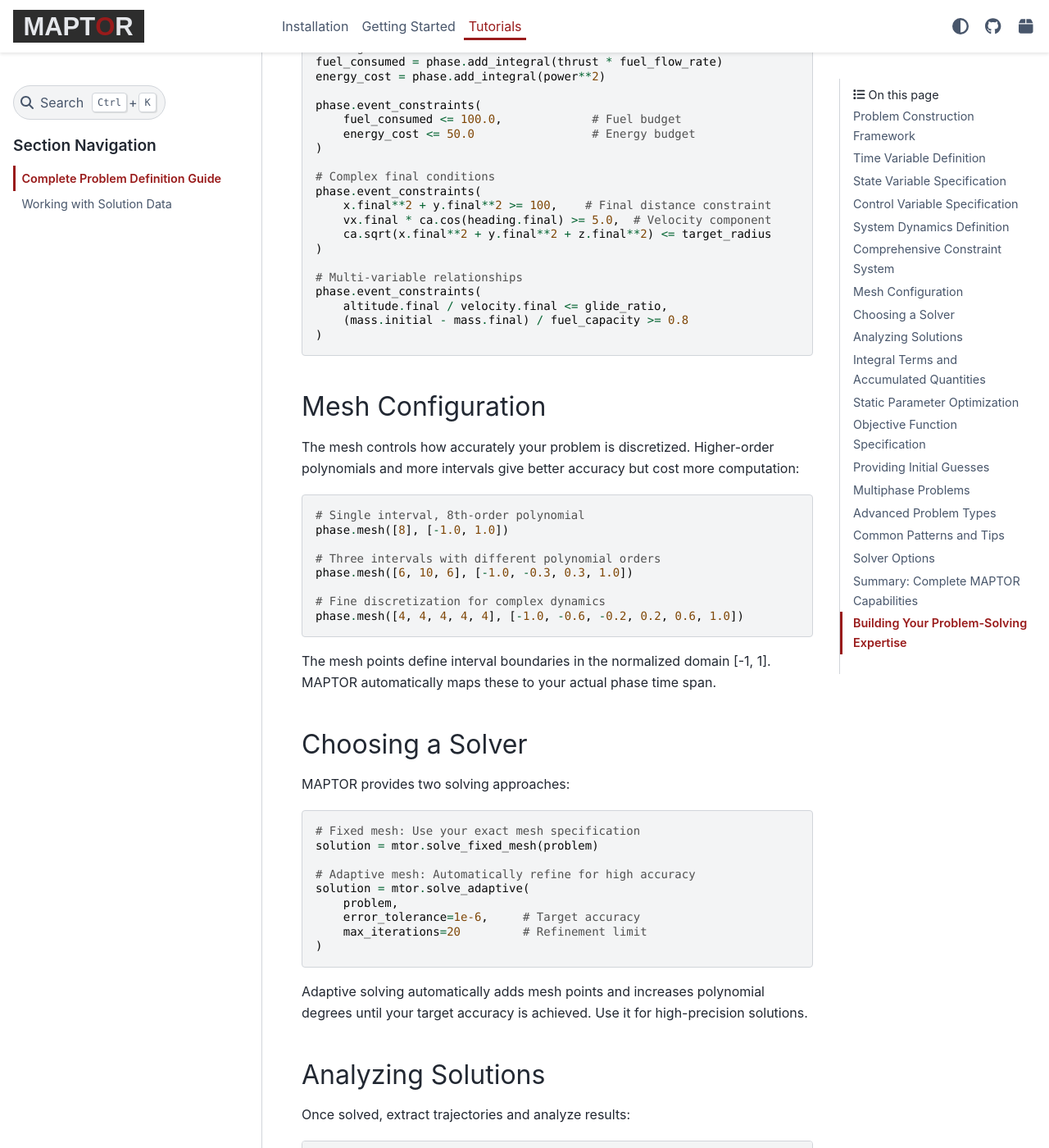
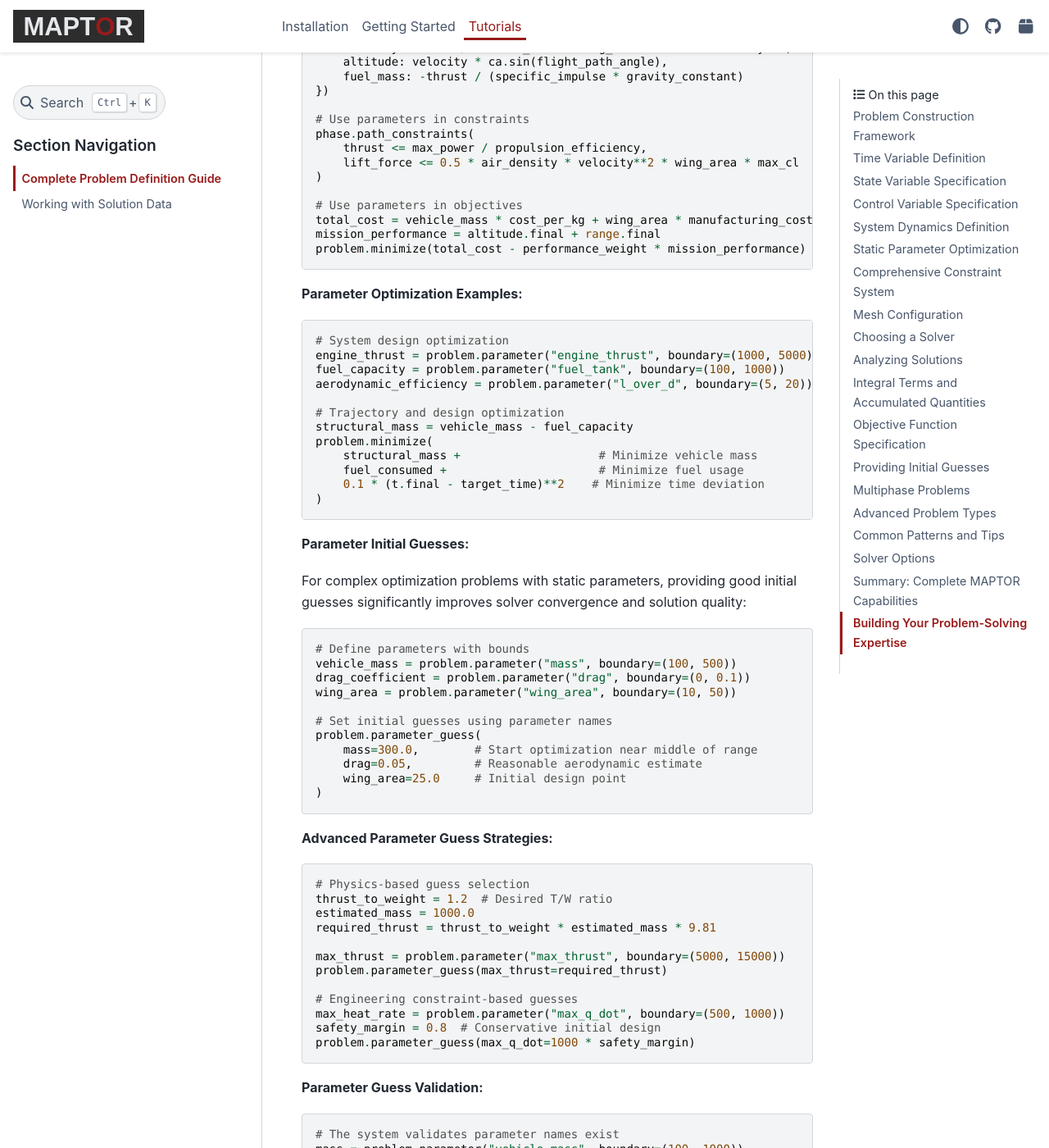
Before and after one commit to maptor/maptor, a Sphinx documentation site: the page built from docs/source/tutorials/problem_definition.rst, in a window 1280 px wide and 1400 px high, scrolled down 6153 px. Shown: the whole window at 82% size. Built offline with Sphinx 7.4.7 and the PyData theme 0.15.4, drawn with Linux system fonts in a browser that asks for light colours; pages that are not in the unit, such as notebooks, are missing from menus; some of the changed text lies outside the part shown.

```diff
--- a/docs/source/quickstart.rst
+++ b/docs/source/quickstart.rst
@@ -54,6 +54,86 @@ Let's solve a classic problem: reach a target in minimum time with limited thrus
 
 **Run this code** and you'll see the optimal trajectory: maximum thrust forward, then maximum thrust backward to arrive at rest.
 
+Design Optimization Capability
+----------------------------------------------
+
+Beyond basic trajectory optimization, MAPTOR handles problems where you need to determine optimal system design parameters alongside trajectories:
+
+.. code-block:: python
+
+    import maptor as mtor
+
+
+    # Engine sizing optimization with mass penalty
+    problem = mtor.Problem("Engine Sizing Optimization")
+    phase = problem.set_phase(1)
+
+    # Design parameter: maximum engine thrust capability
+    max_thrust = problem.parameter("max_thrust", boundary=(1000, 5000))
+
+    # Physical parameters
+    base_mass = 100.0  # kg (vehicle dry mass)
+    engine_mass_factor = 0.05  # kg per Newton (engine specific mass)
+    gravity = 9.81  # m/s²
+
+    # Mission variables
+    t = phase.time(initial=0.0)
+    altitude = phase.state("altitude", initial=0.0, final=1000.0)
+    velocity = phase.state("velocity", initial=0.0, final=0.0)
+    thrust = phase.control("thrust", boundary=(0, None))
+
+    # Engine cannot exceed design capability
+    phase.path_constraints(thrust <= max_thrust)
+
+    # Total vehicle mass increases with engine size
+    total_mass = base_mass + max_thrust * engine_mass_factor
+
+    # Vertical flight dynamics with gravity
+    phase.dynamics({altitude: velocity, velocity: thrust / total_mass - gravity})
+
+    # Objective: minimize mission time + engine mass penalty
+    engine_mass_cost = max_thrust * engine_mass_factor * 0.1  # Cost per kg of engine
+    problem.minimize(t.final + engine_mass_cost)
+
+    # Mesh configuration
+    phase.mesh([6], [-1.0, 1.0])
+
+
+    phase.guess(terminal_time=50.0)
+
+    # Solve with adaptive mesh refinement
+    solution = mtor.solve_adaptive(problem)
+
+    # Results
+    if solution.status["success"]:
+        optimal_thrust = solution.parameters["values"][0]
+        engine_mass = optimal_thrust * engine_mass_factor
+        total_vehicle_mass = base_mass + engine_mass
+        mission_time = solution.status["objective"] - engine_mass * 0.1
+
+        print("Optimal Engine Design:")
+        print(f"  Max thrust capability: {optimal_thrust:.0f} N")
+        print(f"  Engine mass: {engine_mass:.1f} kg")
+        print(f"  Total vehicle mass: {total_vehicle_mass:.1f} kg")
+        print(f"  Mission time: {mission_time:.1f} seconds")
+        print(f"  Thrust-to-weight ratio: {optimal_thrust / (total_vehicle_mass * gravity):.2f}")
+
+        solution.plot()
+    else:
+        print(f"Optimization failed: {solution.status['message']}")
+
+    #Output
+    #Optimal Engine Design:
+    #  Max thrust capability: 3535 N
+    #  Engine mass: 176.7 kg
+    #  Total vehicle mass: 276.7 kg
+    #  Mission time: 29.6 seconds
+    #  Thrust-to-weight ratio: 1.30
+
+**Run this code** and you'll see MAPTOR simultaneously optimized both the engine design and the flight trajectory.
+
+**Engineering Workflow:** Instead of guessing engine size, optimizing trajectory, then iterating, MAPTOR determines optimal engine size AND trajectory together.
+
 Understanding the Workflow
 ---------------------------
 
@@ -61,7 +141,7 @@ Every MAPTOR problem follows the same pattern:
 
 1. **Create Problem**: Container for your optimization
 2. **Set Phase(s)**: Trajectory segments with different dynamics
-3. **Define Variables**: Time, states (what evolves), controls (what you choose)
+3. **Define Variables**: Time, states (what evolves), controls (what you choose), parameters (design variables)
 4. **Set Dynamics**: How your system evolves (differential equations)
 5. **Add Constraints**: Safety limits, performance bounds, target conditions
 6. **Set Objective**: What to minimize (time, fuel, error, etc.)
@@ -72,6 +152,7 @@ Every MAPTOR problem follows the same pattern:
 
 - **States**: Quantities that evolve over time (position, velocity, mass, etc.)
 - **Controls**: Inputs you optimize (thrust, steering, power, etc.)
+- **Parameters**: Design variables that remain constant (engine size, battery capacity, etc.)
 - **Constraints**: Limits and requirements (bounds, targets, safety limits)
 - **Phases**: Trajectory segments that can link together automatically
 
@@ -110,6 +191,20 @@ Common Problem Types
     # Phase 2: Coast (automatically linked)
     coast = problem.set_phase(2)
     h2 = coast.state("altitude", initial=h1.final)  # Continuous altitude
+
+**Design Optimization**: Optimize system parameters and trajectory together
+
+.. code-block:: python
+
+    # Design parameter: engine capability
+    max_thrust = problem.parameter("max_thrust", boundary=(1000, 5000))
+
+    # Use parameter in constraints and objective
+    phase.path_constraints(thrust <= max_thrust)
+    total_mass = base_mass + max_thrust * engine_mass_factor
+
+    # Trade-off: mission time vs. engine mass
+    problem.minimize(t.final + max_thrust * mass_penalty)
 
 Adding Constraints
 ------------------
--- a/docs/source/tutorials/problem_definition.rst
+++ b/docs/source/tutorials/problem_definition.rst
@@ -260,6 +260,125 @@ Define how your system evolves over time using ordinary differential equations w
 
 You must provide dynamics for every state variable in your phase. The expressions can involve any combination of states, controls, time, parameters, and mathematical functions.
 
+Static Parameter Optimization
+-----------------------------
+
+Optimize design parameters that remain constant throughout the mission:
+
+**Basic Parameter Definition:**
+
+.. code-block:: python
+
+    # Unconstrained parameters
+    design_var = problem.parameter("design_variable")
+
+    # Bounded parameters
+    vehicle_mass = problem.parameter("mass", boundary=(100.0, 500.0))
+    wing_area = problem.parameter("wing_area", boundary=(10.0, 50.0))
+
+    # Upper bounded only
+    max_power = problem.parameter("power_limit", boundary=(None, 5000.0))
+
+    # Lower bounded only
+    min_thrust = problem.parameter("min_thrust", boundary=(1000.0, None))
+
+    # Fixed parameter value - numeric constant
+    gravity_constant = problem.parameter("gravity", fixed=9.81)
+
+    # Fixed parameter value - symbolic relationship
+    mass2 = problem.parameter("mass2", fixed=mass1 * 2.0)
+
+**Parameters in Dynamics and Constraints:**
+
+.. code-block:: python
+
+    # Use parameters in dynamics
+    phase.dynamics({
+        velocity: thrust / vehicle_mass - drag_coefficient * velocity**2,
+        altitude: velocity * ca.sin(flight_path_angle),
+        fuel_mass: -thrust / (specific_impulse * gravity_constant)
+    })
+
+    # Use parameters in constraints
+    phase.path_constraints(
+        thrust <= max_power / propulsion_efficiency,
+        lift_force <= 0.5 * air_density * velocity**2 * wing_area * max_cl
+    )
+
+    # Use parameters in objectives
+    total_cost = vehicle_mass * cost_per_kg + wing_area * manufacturing_cost
+    mission_performance = altitude.final + range.final
+    problem.minimize(total_cost - performance_weight * mission_performance)
+
+**Parameter Optimization Examples:**
+
+.. code-block:: python
+
+    # System design optimization
+    engine_thrust = problem.parameter("engine_thrust", boundary=(1000, 5000))
+    fuel_capacity = problem.parameter("fuel_tank", boundary=(100, 1000))
+    aerodynamic_efficiency = problem.parameter("l_over_d", boundary=(5, 20))
+
+    # Trajectory and design optimization
+    structural_mass = vehicle_mass - fuel_capacity
+    problem.minimize(
+        structural_mass +                    # Minimize vehicle mass
+        fuel_consumed +                      # Minimize fuel usage
+        0.1 * (t.final - target_time)**2    # Minimize time deviation
+    )
+
+**Parameter Initial Guesses:**
+
+For complex optimization problems with static parameters, providing good initial guesses significantly improves solver convergence and solution quality:
+
+.. code-block:: python
+
+    # Define parameters with bounds
+    vehicle_mass = problem.parameter("mass", boundary=(100, 500))
+    drag_coefficient = problem.parameter("drag", boundary=(0, 0.1))
+    wing_area = problem.parameter("wing_area", boundary=(10, 50))
+
+    # Set initial guesses using parameter names
+    problem.parameter_guess(
+        mass=300.0,        # Start optimization near middle of range
+        drag=0.05,         # Reasonable aerodynamic estimate
+        wing_area=25.0     # Initial design point
+    )
+
+**Advanced Parameter Guess Strategies:**
+
+.. code-block:: python
+
+    # Physics-based guess selection
+    thrust_to_weight = 1.2  # Desired T/W ratio
+    estimated_mass = 1000.0
+    required_thrust = thrust_to_weight * estimated_mass * 9.81
+
+    max_thrust = problem.parameter("max_thrust", boundary=(5000, 15000))
+    problem.parameter_guess(max_thrust=required_thrust)
+
+    # Engineering constraint-based guesses
+    max_heat_rate = problem.parameter("max_q_dot", boundary=(500, 1000))
+    safety_margin = 0.8  # Conservative initial design
+    problem.parameter_guess(max_q_dot=1000 * safety_margin)
+
+**Parameter Guess Validation:**
+
+.. code-block:: python
+
+    # The system validates parameter names exist
+    mass = problem.parameter("vehicle_mass", boundary=(100, 1000))
+
+    # This works - parameter exists
+    problem.parameter_guess(vehicle_mass=500.0)
+
+    # This raises ConfigurationError - parameter name doesn't exist
+    # problem.parameter_guess(mass=500.0)  # Wrong name
+
+    # Parameters without explicit guesses default to 0.0
+    wing_span = problem.parameter("wing_span", boundary=(5, 15))
+    # No guess provided - solver starts with 0.0
+
 Comprehensive Constraint System
 -------------------------------
 
@@ -445,125 +564,6 @@ Many optimal control problems involve accumulated quantities over the trajectory
         energy_cost <= battery_capacity,
         heat_generated <= thermal_limit
     )
-
-Static Parameter Optimization
------------------------------
-
-Optimize design parameters that remain constant throughout the mission:
-
-**Basic Parameter Definition:**
-
-.. code-block:: python
-
-    # Unconstrained parameters
-    design_var = problem.parameter("design_variable")
-
-    # Bounded parameters
-    vehicle_mass = problem.parameter("mass", boundary=(100.0, 500.0))
-    wing_area = problem.parameter("wing_area", boundary=(10.0, 50.0))
-
-    # Upper bounded only
-    max_power = problem.parameter("power_limit", boundary=(None, 5000.0))
-
-    # Lower bounded only
-    min_thrust = problem.parameter("min_thrust", boundary=(1000.0, None))
-
-    # Fixed parameter value - numeric constant
-    gravity_constant = problem.parameter("gravity", fixed=9.81)
-
-    # Fixed parameter value - symbolic relationship
-    mass2 = problem.parameter("mass2", fixed=mass1 * 2.0)
-
-**Parameters in Dynamics and Constraints:**
-
-.. code-block:: python
-
-    # Use parameters in dynamics
-    phase.dynamics({
-        velocity: thrust / vehicle_mass - drag_coefficient * velocity**2,
-        altitude: velocity * ca.sin(flight_path_angle),
-        fuel_mass: -thrust / (specific_impulse * gravity_constant)
-    })
-
-    # Use parameters in constraints
-    phase.path_constraints(
-        thrust <= max_power / propulsion_efficiency,
-        lift_force <= 0.5 * air_density * velocity**2 * wing_area * max_cl
-    )
-
-    # Use parameters in objectives
-    total_cost = vehicle_mass * cost_per_kg + wing_area * manufacturing_cost
-    mission_performance = altitude.final + range.final
-    problem.minimize(total_cost - performance_weight * mission_performance)
-
-**Parameter Optimization Examples:**
-
-.. code-block:: python
-
-    # Vehicle design optimization
-    engine_thrust = problem.parameter("engine_thrust", boundary=(1000, 5000))
-    fuel_capacity = problem.parameter("fuel_tank", boundary=(100, 1000))
-    aerodynamic_efficiency = problem.parameter("l_over_d", boundary=(5, 20))
-
-    # Trajectory and design co-optimization
-    structural_mass = vehicle_mass - fuel_capacity
-    problem.minimize(
-        structural_mass +                    # Minimize vehicle mass
-        fuel_consumed +                      # Minimize fuel usage
-        0.1 * (t.final - target_time)**2    # Minimize time deviation
-    )
-
-**Parameter Initial Guesses:**
-
-For complex optimization problems with static parameters, providing good initial guesses significantly improves solver convergence and solution quality:
-
-.. code-block:: python
-
-    # Define parameters with bounds
-    vehicle_mass = problem.parameter("mass", boundary=(100, 500))
-    drag_coefficient = problem.parameter("drag", boundary=(0, 0.1))
-    wing_area = problem.parameter("wing_area", boundary=(10, 50))
-
-    # Set initial guesses using parameter names
-    problem.parameter_guess(
-        mass=300.0,        # Start optimization near middle of range
-        drag=0.05,         # Reasonable aerodynamic estimate
-        wing_area=25.0     # Initial design point
-    )
-
-**Advanced Parameter Guess Strategies:**
-
-.. code-block:: python
-
-    # Physics-based guess selection
-    thrust_to_weight = 1.2  # Desired T/W ratio
-    estimated_mass = 1000.0
-    required_thrust = thrust_to_weight * estimated_mass * 9.81
-
-    max_thrust = problem.parameter("max_thrust", boundary=(5000, 15000))
-    problem.parameter_guess(max_thrust=required_thrust)
-
-    # Engineering constraint-based guesses
-    max_heat_rate = problem.parameter("max_q_dot", boundary=(500, 1000))
-    safety_margin = 0.8  # Conservative initial design
-    problem.parameter_guess(max_q_dot=1000 * safety_margin)
-
-**Parameter Guess Validation:**
-
-.. code-block:: python
-
-    # The system validates parameter names exist
-    mass = problem.parameter("vehicle_mass", boundary=(100, 1000))
-
-    # This works - parameter exists
-    problem.parameter_guess(vehicle_mass=500.0)
-
-    # This raises ConfigurationError - parameter name doesn't exist
-    # problem.parameter_guess(mass=500.0)  # Wrong name
-
-    # Parameters without explicit guesses default to 0.0
-    wing_span = problem.parameter("wing_span", boundary=(5, 15))
-    # No guess provided - solver starts with 0.0
 
 Objective Function Specification
 --------------------------------
--- a/maptor/__init__.py
+++ b/maptor/__init__.py
@@ -1,7 +1,7 @@
 """
 MAPTOR: Multiphase Adaptive Trajectory Optimizer
 
-A Python framework for **trajectory optimization** using optimal control. MAPTOR solves problems involving the motion of vehicles, robots, spacecraft, and other dynamic systems through space and time using the Legendre-Gauss-Radau pseudospectral method and phs-adaptive mesh refinement.
+A Python framework for **trajectory and design optimization** using optimal control. MAPTOR simultaneously optimizes system parameters and trajectories for vehicles, robots, spacecraft, and other dynamic systems.
 
 Key Features:
     - Intuitive problem definition API
```
Also changed, not shown: README.md (+105 -19 lines), docs/source/index.rst (+24 -2 lines).
